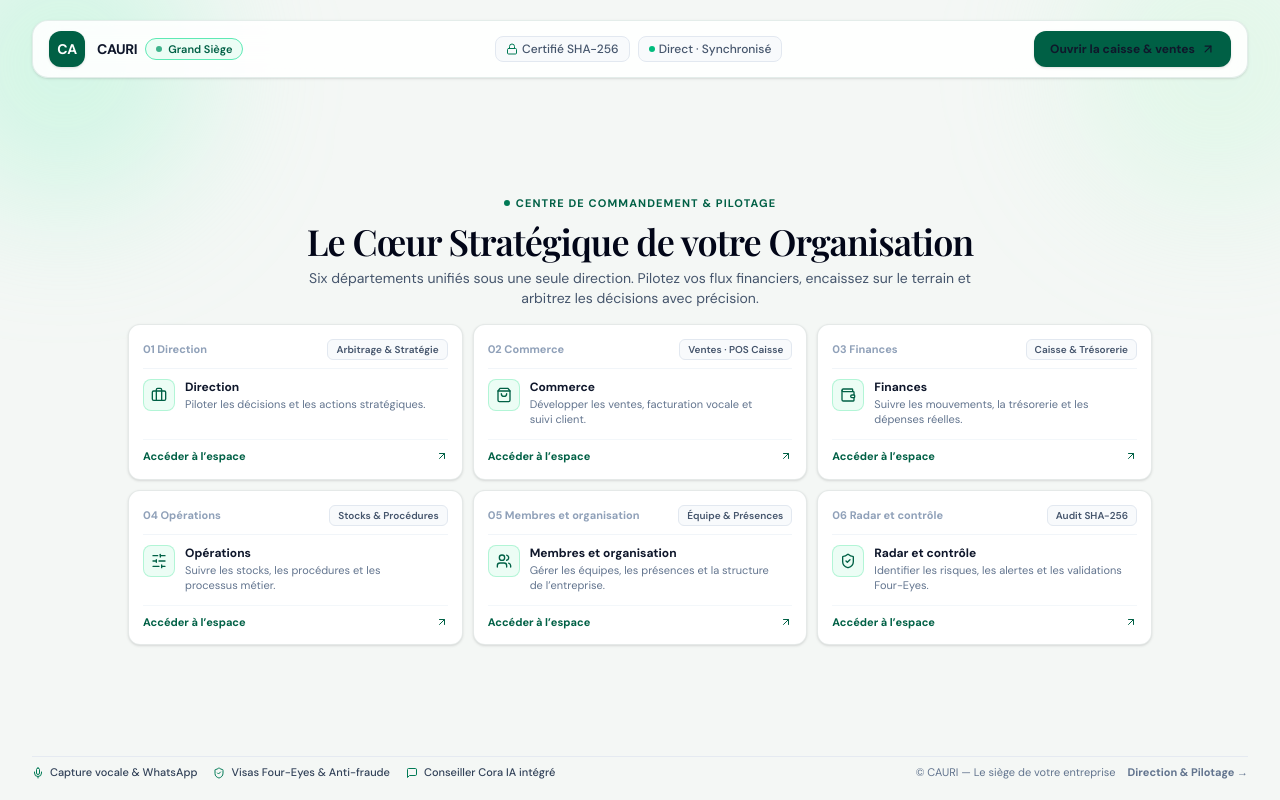
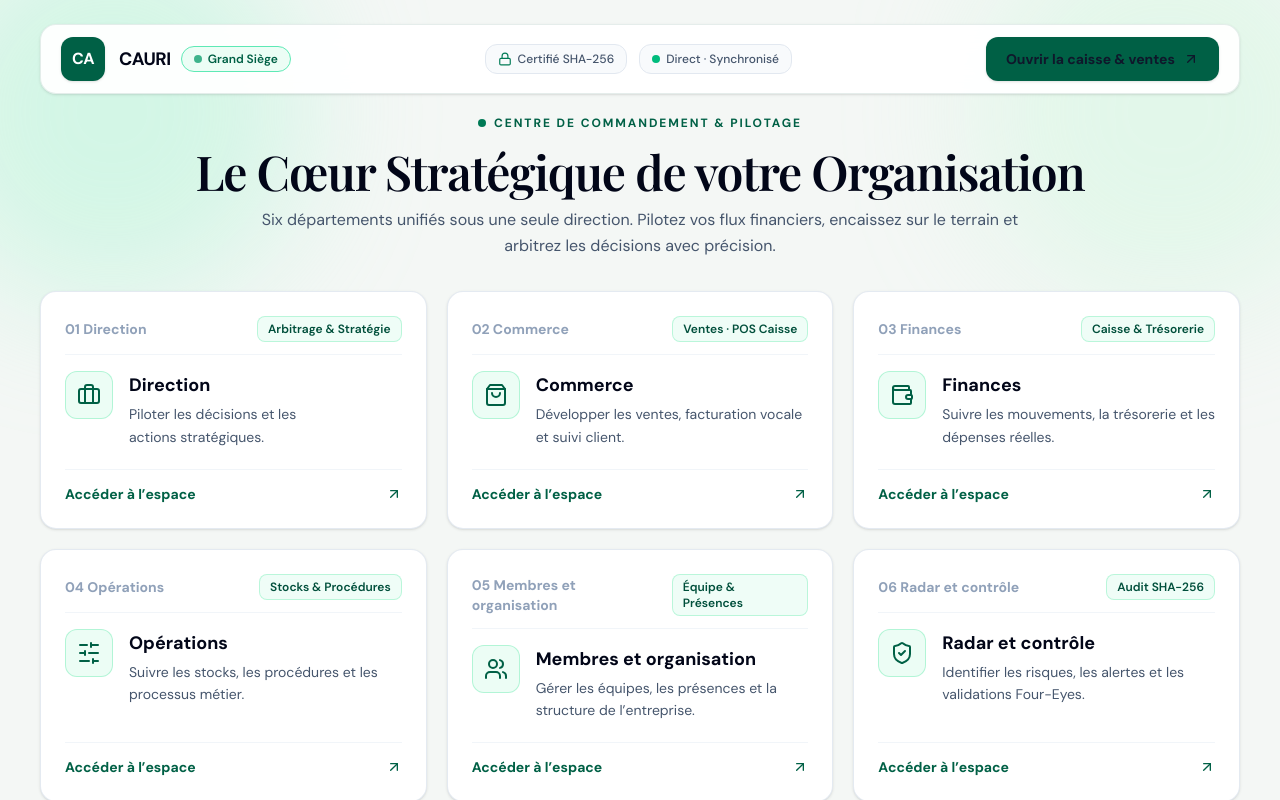
Before and after one commit to Juniorleriche27/koryxa-services-ia, a Next.js app in the folder frontend/: page / in a window 1280 px wide. Built offline with nearby package versions, Linux system fonts and the light colour scheme; no server answers; a web font is replaced by a local one.

Commit message:
style(landing): agrandir la disposition, typographie et cartes pour un confort visuel optimal sans dézoom

```diff
--- a/frontend/app/page.tsx
+++ b/frontend/app/page.tsx
@@ -71,35 +71,35 @@ const DEPARTMENTS_DATA = [
 
 export default function HomePage() {
   return (
-    <div className="relative flex min-h-screen lg:h-screen lg:overflow-hidden flex-col justify-between bg-[#f4f7f5] text-slate-900 selection:bg-emerald-100 selection:text-emerald-900 px-4 py-3 sm:px-6 sm:py-4 lg:px-8 lg:py-5">
+    <div className="relative flex min-h-screen lg:h-screen lg:overflow-hidden flex-col justify-between bg-[#f4f7f5] text-slate-900 selection:bg-emerald-100 selection:text-emerald-900 px-4 py-4 sm:px-6 sm:py-5 lg:px-10 lg:py-6">
       {/* Background subtle radial accents */}
-      <div className="pointer-events-none absolute -left-20 -top-20 h-72 w-72 rounded-full bg-emerald-200/40 blur-3xl" />
-      <div className="pointer-events-none absolute -right-20 -top-20 h-72 w-72 rounded-full bg-green-200/30 blur-3xl" />
+      <div className="pointer-events-none absolute -left-20 -top-20 h-96 w-96 rounded-full bg-emerald-200/40 blur-3xl" />
+      <div className="pointer-events-none absolute -right-20 -top-20 h-96 w-96 rounded-full bg-green-200/30 blur-3xl" />
 
-      {/* 1. Header Sobre — Style Grand Siège */}
-      <header className="relative z-10 flex flex-wrap items-center justify-between gap-3 rounded-2xl border border-emerald-900/10 bg-white/90 px-4 py-2.5 shadow-sm backdrop-blur-md">
-        <div className="flex items-center gap-3">
-          <div className="flex h-9 w-9 items-center justify-center rounded-xl bg-emerald-800 text-white font-bold tracking-tight shadow-sm text-sm">
+      {/* 1. Header Sobre — Style Grand Siège (Aéré et équilibré) */}
+      <header className="relative z-10 mx-auto flex w-full max-w-[1360px] flex-wrap items-center justify-between gap-4 rounded-2xl border border-emerald-900/10 bg-white/95 px-5 py-3 shadow-sm backdrop-blur-md">
+        <div className="flex items-center gap-3.5">
+          <div className="flex h-11 w-11 items-center justify-center rounded-xl bg-emerald-800 text-white font-bold tracking-tight shadow-sm text-base">
             CA
           </div>
           <div>
-            <span className="flex items-center gap-2">
-              <strong className="text-sm font-bold tracking-tight text-slate-900">CAURI</strong>
-              <span className="inline-flex items-center gap-1.5 rounded-full border border-emerald-300 bg-emerald-50 px-2.5 py-0.5 text-[11px] font-semibold text-emerald-800">
-                <span className="h-1.5 w-1.5 rounded-full bg-emerald-600 animate-pulse" />
+            <span className="flex items-center gap-2.5">
+              <strong className="text-lg font-bold tracking-tight text-slate-950">CAURI</strong>
+              <span className="inline-flex items-center gap-1.5 rounded-full border border-emerald-300 bg-emerald-50 px-3 py-1 text-xs font-semibold text-emerald-800">
+                <span className="h-2 w-2 rounded-full bg-emerald-600 animate-pulse" />
                 Grand Siège
               </span>
             </span>
           </div>
         </div>
 
-        <div className="hidden sm:flex items-center gap-2 text-xs font-medium text-slate-600">
-          <span className="inline-flex items-center gap-1 rounded-lg border border-slate-200 bg-slate-50 px-2.5 py-1">
-            <Lock className="h-3 w-3 text-emerald-700" />
+        <div className="hidden sm:flex items-center gap-3 text-xs font-medium text-slate-600">
+          <span className="inline-flex items-center gap-1.5 rounded-xl border border-slate-200 bg-slate-50 px-3 py-1.5">
+            <Lock className="h-3.5 w-3.5 text-emerald-700" />
             Certifié SHA-256
           </span>
-          <span className="inline-flex items-center gap-1 rounded-lg border border-slate-200 bg-slate-50 px-2.5 py-1">
-            <span className="h-1.5 w-1.5 rounded-full bg-emerald-500" />
+          <span className="inline-flex items-center gap-1.5 rounded-xl border border-slate-200 bg-slate-50 px-3 py-1.5">
+            <span className="h-2 w-2 rounded-full bg-emerald-500" />
             Direct · Synchronisé
           </span>
         </div>
@@ -107,65 +107,65 @@ export default function HomePage() {
         <div className="flex items-center gap-2">
           <Link
             href="/espace/ventes"
-            className="inline-flex min-h-9 items-center gap-1.5 rounded-xl bg-emerald-800 px-4 py-1.5 text-xs font-bold text-white shadow-sm transition hover:bg-emerald-900 focus-visible:outline-none focus-visible:ring-2 focus-visible:ring-emerald-700"
+            className="inline-flex min-h-11 items-center gap-2 rounded-xl bg-emerald-800 px-5 py-2.5 text-xs sm:text-sm font-bold text-white shadow-sm transition hover:bg-emerald-900 focus-visible:outline-none focus-visible:ring-2 focus-visible:ring-emerald-700"
           >
             Ouvrir la caisse & ventes
-            <ArrowUpRight className="h-3.5 w-3.5" />
+            <ArrowUpRight className="h-4 w-4" />
           </Link>
         </div>
       </header>
 
-      {/* 2. Titre Institutionnel Compact */}
-      <section className="relative z-10 my-auto py-2 text-center">
-        <span className="inline-flex items-center gap-1.5 text-[11px] font-bold uppercase tracking-widest text-emerald-800">
-          <span className="h-1.5 w-1.5 rounded-full bg-emerald-700" />
+      {/* 2. Titre Institutionnel Agrandie et Lisible */}
+      <section className="relative z-10 my-auto w-full py-4 text-center">
+        <span className="inline-flex items-center gap-2 text-xs font-bold uppercase tracking-[0.16em] text-emerald-800">
+          <span className="h-2 w-2 rounded-full bg-emerald-700" />
           Centre de commandement & pilotage
         </span>
-        <h1 className="mt-1.5 text-balance font-[family-name:var(--font-playfair)] text-2xl font-semibold tracking-tight text-slate-950 sm:text-3xl lg:text-[2.25rem] lg:leading-tight">
+        <h1 className="mt-2.5 text-balance font-[family-name:var(--font-playfair)] text-3xl sm:text-4xl lg:text-5xl font-semibold tracking-tight text-slate-950 leading-[1.15]">
           Le Cœur Stratégique de votre Organisation
         </h1>
-        <p className="mx-auto mt-1 max-w-2xl text-balance text-xs text-slate-600 sm:text-sm">
+        <p className="mx-auto mt-2 max-w-3xl text-balance text-sm sm:text-base text-slate-600 leading-relaxed">
           Six départements unifiés sous une seule direction. Pilotez vos flux financiers, encaissez sur le terrain et arbitrez les décisions avec précision.
         </p>
 
-        {/* 3. La Grille des 6 Départements (3 cols x 2 rows sur desktop, 1 col sur mobile) */}
-        <div className="mx-auto mt-4 grid max-w-5xl gap-2.5 sm:grid-cols-2 lg:grid-cols-3">
+        {/* 3. La Grille des 6 Départements (Spacieuse et mise en valeur) */}
+        <div className="mx-auto mt-6 lg:mt-8 grid max-w-[1360px] gap-4 sm:gap-5 sm:grid-cols-2 lg:grid-cols-3">
           {DEPARTMENTS_DATA.map((dep) => {
             const Icon = dep.icon;
             return (
               <Link
                 key={dep.id}
                 href={dep.href}
-                className="group relative flex flex-col justify-between rounded-xl border border-emerald-950/10 bg-white p-3.5 text-left shadow-sm transition hover:-translate-y-0.5 hover:border-emerald-600/40 hover:shadow-md focus-visible:outline-none focus-visible:ring-2 focus-visible:ring-emerald-600"
+                className="group relative flex flex-col justify-between rounded-2xl border border-slate-200/90 bg-white p-5 sm:p-6 text-left shadow-sm transition hover:-translate-y-1 hover:border-emerald-600/50 hover:shadow-lg focus-visible:outline-none focus-visible:ring-2 focus-visible:ring-emerald-600"
               >
                 <div>
-                  <div className="flex items-center justify-between gap-2 border-b border-slate-100 pb-2">
-                    <span className="text-[11px] font-bold text-slate-400 group-hover:text-emerald-700 transition">
+                  <div className="flex items-center justify-between gap-2 border-b border-slate-100 pb-3">
+                    <span className="text-xs sm:text-sm font-bold text-slate-400 group-hover:text-emerald-700 transition">
                       {dep.num} {dep.title}
                     </span>
-                    <span className="inline-flex items-center rounded-md border border-slate-200 bg-slate-50 px-2 py-0.5 text-[10px] font-semibold text-slate-600">
+                    <span className="inline-flex items-center rounded-lg border border-emerald-200/70 bg-emerald-50/80 px-2.5 py-1 text-xs font-semibold text-emerald-900">
                       {dep.badge}
                     </span>
                   </div>
 
-                  <div className="mt-2.5 flex items-start gap-2.5">
-                    <div className="flex h-8 w-8 shrink-0 items-center justify-center rounded-lg border border-emerald-200/80 bg-emerald-50 text-emerald-800 transition group-hover:bg-emerald-800 group-hover:text-white">
-                      <Icon className="h-4 w-4" />
+                  <div className="mt-4 flex items-start gap-4">
+                    <div className="flex h-12 w-12 shrink-0 items-center justify-center rounded-xl border border-emerald-200/80 bg-emerald-50 text-emerald-800 transition group-hover:bg-emerald-800 group-hover:text-white">
+                      <Icon className="h-6 w-6" />
                     </div>
                     <div>
-                      <strong className="block text-xs font-bold text-slate-900 group-hover:text-emerald-950">
+                      <strong className="block text-base sm:text-lg font-bold text-slate-950 group-hover:text-emerald-950">
                         {dep.title}
                       </strong>
-                      <p className="mt-0.5 text-[11px] leading-snug text-slate-500">
+                      <p className="mt-1 text-xs sm:text-sm leading-relaxed text-slate-600">
                         {dep.desc}
                       </p>
                     </div>
                   </div>
                 </div>
 
-                <div className="mt-3 flex items-center justify-between pt-2 border-t border-slate-100/80 text-[11px] font-bold text-emerald-800">
+                <div className="mt-5 flex items-center justify-between pt-3.5 border-t border-slate-100 text-xs sm:text-sm font-bold text-emerald-800">
                   <span>Accéder à l’espace</span>
-                  <ArrowUpRight className="h-3 w-3 transition group-hover:translate-x-0.5 group-hover:-translate-y-0.5" />
+                  <ArrowUpRight className="h-4 w-4 transition group-hover:translate-x-0.5 group-hover:-translate-y-0.5" />
                 </div>
               </Link>
             );
@@ -173,24 +173,24 @@ export default function HomePage() {
         </div>
       </section>
 
-      {/* 4. Barre Inférieure Sobre — 3 Rôles Clés */}
-      <footer className="relative z-10 flex flex-wrap items-center justify-between gap-2 border-t border-slate-200/80 pt-2 text-xs text-slate-500">
-        <div className="flex flex-wrap items-center gap-4 text-[11px]">
-          <span className="inline-flex items-center gap-1.5 font-medium text-slate-700">
-            <Mic className="h-3 w-3 text-emerald-700" />
+      {/* 4. Barre Inférieure Sobre & Spacieuse */}
+      <footer className="relative z-10 mx-auto flex w-full max-w-[1360px] flex-wrap items-center justify-between gap-3 border-t border-slate-200/90 pt-3 text-xs sm:text-sm text-slate-500">
+        <div className="flex flex-wrap items-center gap-5">
+          <span className="inline-flex items-center gap-2 font-medium text-slate-700">
+            <Mic className="h-4 w-4 text-emerald-700" />
             Capture vocale & WhatsApp
           </span>
-          <span className="hidden sm:inline-flex items-center gap-1.5 font-medium text-slate-700">
-            <ShieldCheck className="h-3 w-3 text-emerald-700" />
+          <span className="hidden sm:inline-flex items-center gap-2 font-medium text-slate-700">
+            <ShieldCheck className="h-4 w-4 text-emerald-700" />
             Visas Four-Eyes & Anti-fraude
           </span>
-          <span className="hidden md:inline-flex items-center gap-1.5 font-medium text-slate-700">
-            <MessageSquare className="h-3 w-3 text-emerald-700" />
+          <span className="hidden md:inline-flex items-center gap-2 font-medium text-slate-700">
+            <MessageSquare className="h-4 w-4 text-emerald-700" />
             Conseiller Cora IA intégré
           </span>
         </div>
 
-        <div className="flex items-center gap-3 text-[11px]">
+        <div className="flex items-center gap-4">
           <span>© CAURI — Le siège de votre entreprise</span>
           <Link href="/espace/actions" className="font-bold text-emerald-800 hover:underline">
             Direction & Pilotage →
```
